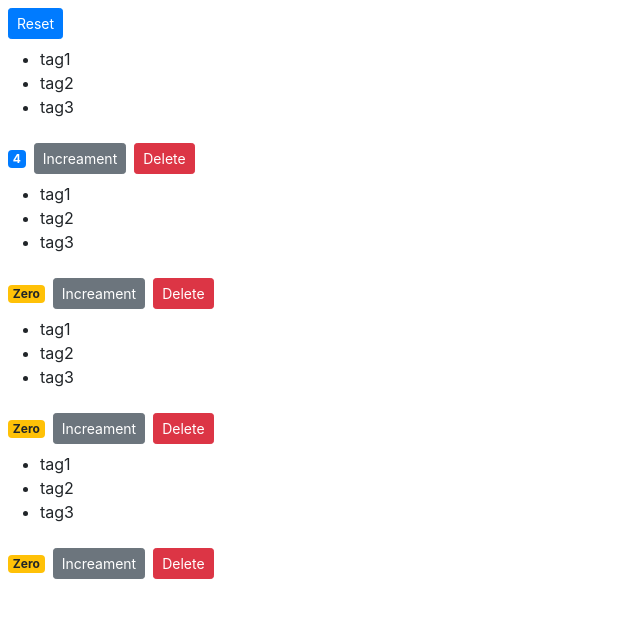
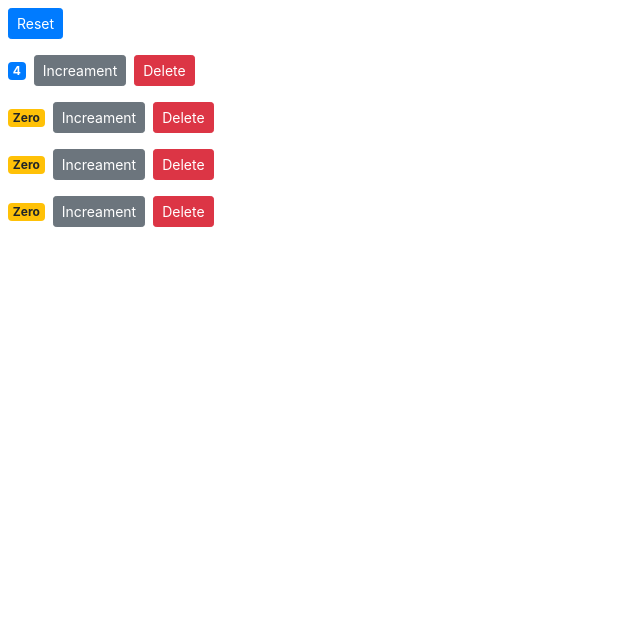
Before and after one commit to DulanjaliSenarathna/counter-app, a React (Create React App) app: page / in a window 1280 px wide. Shown: the top 618 px of the page, without its empty margins (0-640 px from the left). Built offline with nearby package versions, Linux system fonts and the light colour scheme.

Commit message:
Removing the local state

```diff
--- a/src/components/counter.jsx
+++ b/src/components/counter.jsx
@@ -1,36 +1,19 @@
 import React, { Component } from 'react';
 
  class Counter extends Component {
-
-    state = {
-        count:this.props.counter.value, //value is not directly in props
-        tags : ["tag1","tag2","tag3"]//array of tags
-    };
 
     //constructor(){ //line 20 arrow function karapu eka wenuwata mekath hari
         //super();
         //this.handleIncrement = this.handleIncrement.bind(this);
     //}
 
-    renderTags(){
-        if(this.state.tags.length === 0) return <p>There are no tags!</p>;
-        return <ul>{this.state.tags.map(tag => <li key={tag}>{tag}</li>)}</ul>; //react needs unique key values to check the virtual DOM changes to compare with previous elements.in this case we assume every tags different from each other
-    }
-
-    handleIncrement = () => {
-        this.setState({count : this.state.count+1}); //setState is a built in method of Component module, it aware of the state changes
-    };
-
     render() {
         //console.log('props',this.props);//props = properties/attributes of this element (Counter)
 
         return (
         <div>
-
-            {this.state.tags.length ===0 && 'Please create a new tag!'}
-            {this.renderTags()}
             <span className={this.getBadgeClasses()}>{this.formatCount()}</span>
-            <button onClick={this.handleIncrement} className='btn btn-secondary btn-sm'>Increament</button>
+            <button onClick={()=> this.props.onIncrement(this.props.counter)} className='btn btn-secondary btn-sm'>Increament</button>
             <button onClick={() => this.props.onDelete(this.props.counter.id)} className='btn btn-danger btn-sm m-2'>Delete</button>
         </div>
         ) ;//jsx expression
@@ -40,13 +23,13 @@ import React, { Component } from 'react';
     //set badge color orange when count = 0
     getBadgeClasses(){
         let classes = "badge m-2 badge-";
-        classes += (this.state.count ===0)? "warning" : "primary";
+        classes += (this.props.counter.value ===0)? "warning" : "primary";
         return classes;
     }
 
     formatCount(){
-        const {count} = this.state; //instead of => this.state.count, we can use 'count'
-        return count ===0 ? 'Zero' : count;
+        const {value} = this.props.counter; //instead of => this.state.count, we can use 'count'
+        return value ===0 ? 'Zero' : value;
 
     }
 }
--- a/src/components/counters.jsx
+++ b/src/components/counters.jsx
@@ -10,6 +10,16 @@ class Counters extends Component {
             {id: 4 , value : 0},
         ]
      } ;
+
+     handleIncrement = counter =>{
+        //create a new counters array and give it to the setState method
+        const counters = [...this.state.counters];//cloning counters array to new counter array
+        const index = counters.indexOf(counter);
+        counters[index] = {...counter};//clone the parameter of the handleIncrement function
+        counters[index].value++;
+        console.log(this.state.counters[0]);
+        this.setState({counters});
+     };
 
      handleReset = () =>{
         const counters =  this.state.counters.map( c => {
@@ -35,6 +45,7 @@ class Counters extends Component {
            <Counter
            key={counter.id}
            onDelete={this.handleDelete}
+           onIncrement ={this.handleIncrement}
           // value={counter.value}  instead of adding separate props, it's easy to add counter object. then we can access all prperties inside it
           // selected={counter.selected}
           counter={counter}
```
